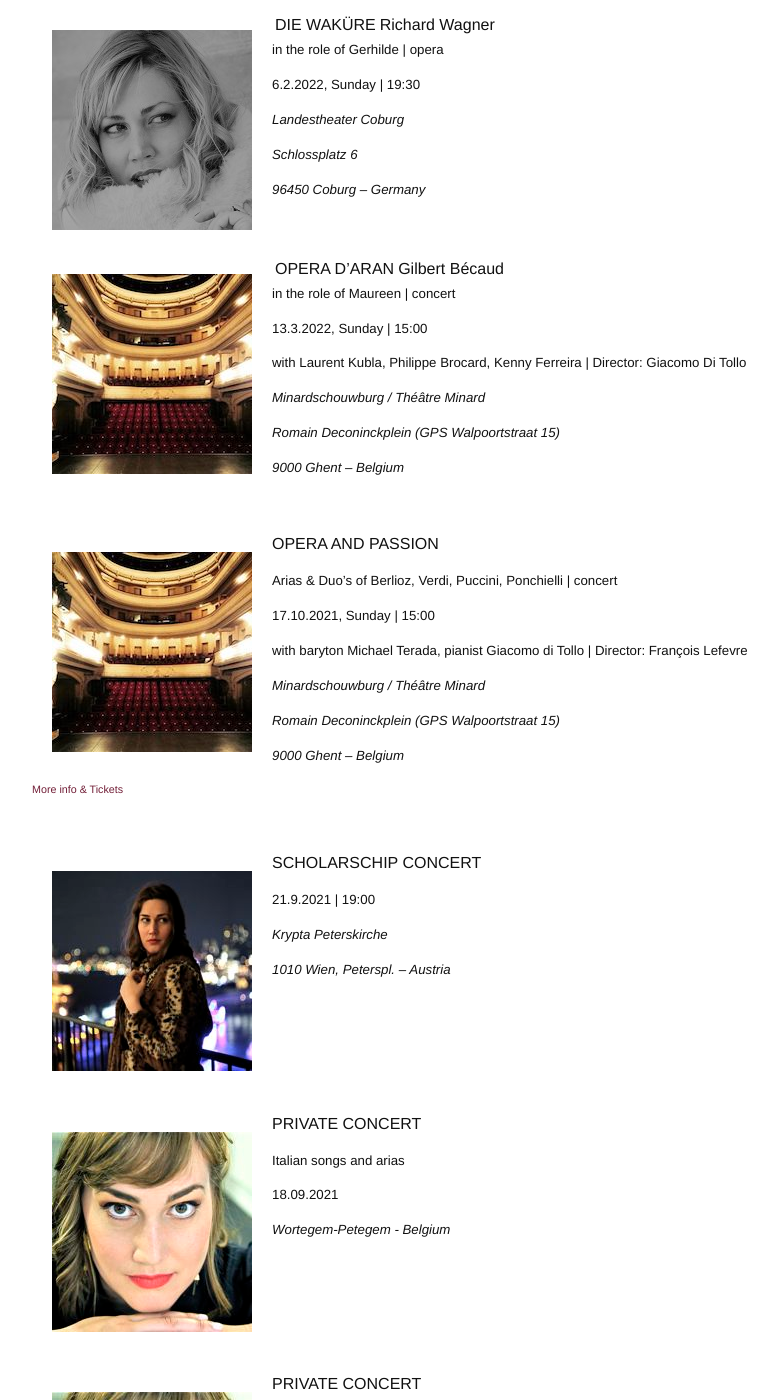
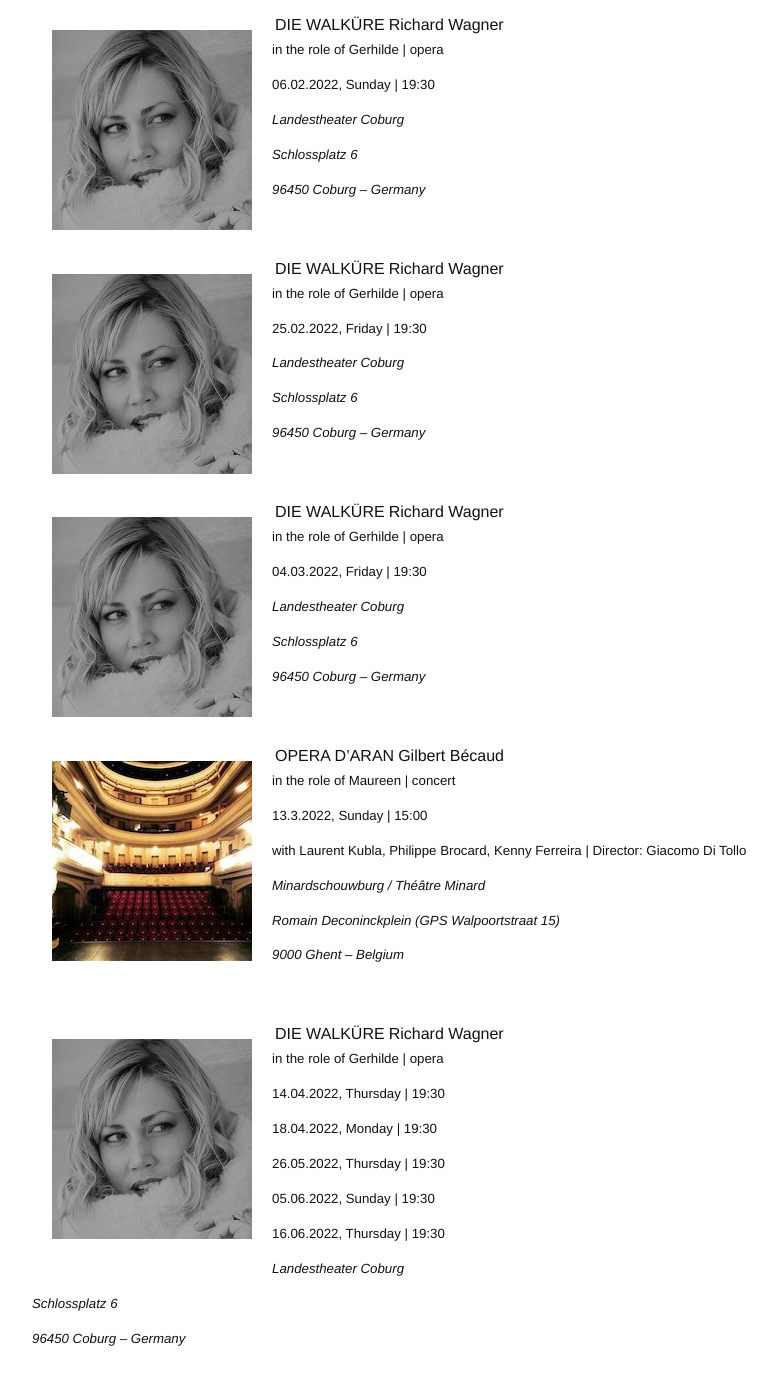
Before and after one commit to annesophie-sevens/annesophie-sevens.github.io, a Jekyll site: the page built from agenda-de.md, in a window 1280 px wide and 1400 px high, scrolled down 281 px. Shown: the whole window, without its empty margins (238-1016 px from the left). Built offline with Jekyll 4.4.1, drawn with Linux system fonts in a browser that asks for light colours; nearby versions of some CDN libraries.

Commit message:
Update agenda-de.md

```diff
--- a/agenda-de.md
+++ b/agenda-de.md
@@ -5,13 +5,45 @@ menuorder: 60
 ref: agenda
 lang: de
 ---
-<img style="float: left; padding: 20px" src="/assets/mCQ4.jpg">
+<img style="float: left; padding: 20px" src="/assets/MCQ4.jpg">
 
-DIE WAKÜRE | Richard Wagner
+DIE WALKÜRE | Richard Wagner
 
 ##### in the role of Gerhilde | opera
 
-##### 6.2.2022, Sunday | 19:30
+##### 06.02.2022, Sunday | 19:30
+
+##### _Landestheater Coburg_
+
+##### _Schlossplatz 6_
+
+##### _96450 Coburg – Germany_
+
+&nbsp;
+
+<img style="float: left; padding: 20px" src="/assets/MCQ4.jpg">
+
+DIE WALKÜRE | Richard Wagner
+
+##### in the role of Gerhilde | opera
+
+##### 25.02.2022, Friday | 19:30
+
+##### _Landestheater Coburg_
+
+##### _Schlossplatz 6_
+
+##### _96450 Coburg – Germany_
+
+&nbsp;
+
+<img style="float: left; padding: 20px" src="/assets/MCQ4.jpg">
+
+DIE WALKÜRE | Richard Wagner
+
+##### in the role of Gerhilde | opera
+
+##### 04.03.2022, Friday | 19:30
 
 ##### _Landestheater Coburg_
 
@@ -39,7 +71,25 @@ OPERA D'ARAN | Gilbert Bécaud
 
 &nbsp;
 
+<img style="float: left; padding: 20px" src="/assets/MCQ4.jpg">
 
+DIE WALKÜRE | Richard Wagner
+
+##### in the role of Gerhilde | opera
+
+##### 14.04.2022, Thursday | 19:30
+##### 18.04.2022, Monday | 19:30
+##### 26.05.2022, Thursday | 19:30
+##### 05.06.2022, Sunday | 19:30
+##### 16.06.2022, Thursday | 19:30
+
+##### _Landestheater Coburg_
+
+##### _Schlossplatz 6_
+
+##### _96450 Coburg – Germany_
+
+&nbsp;
 
 <img style="float: left; padding: 20px" src="/assets/Minard.jpg">
 
```
